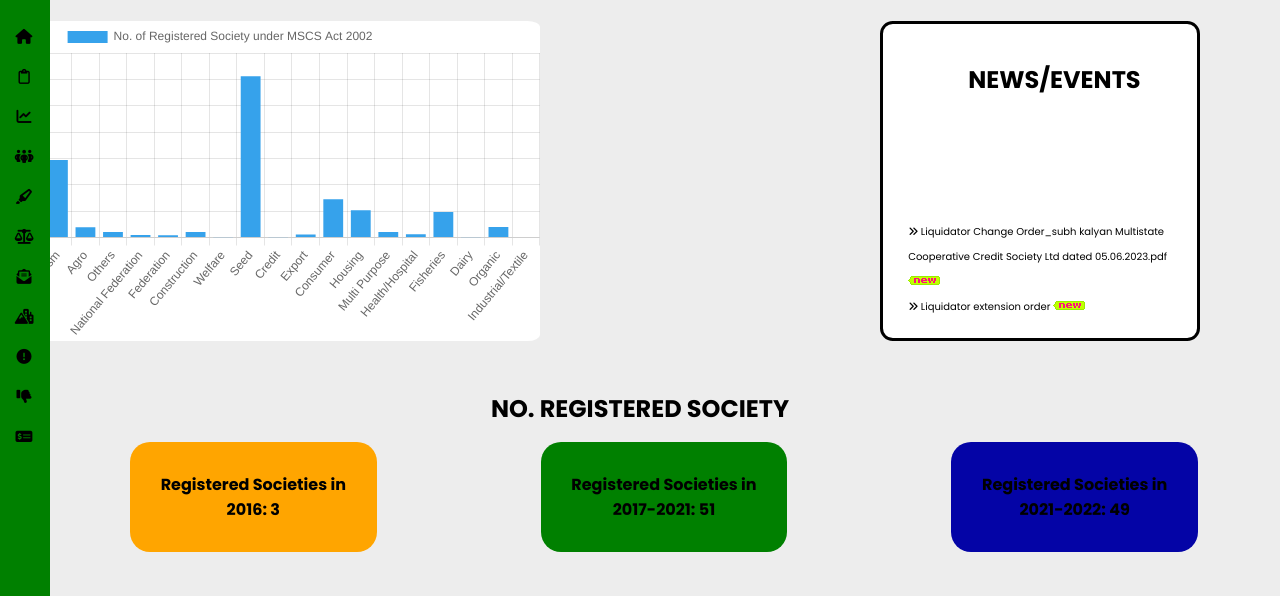
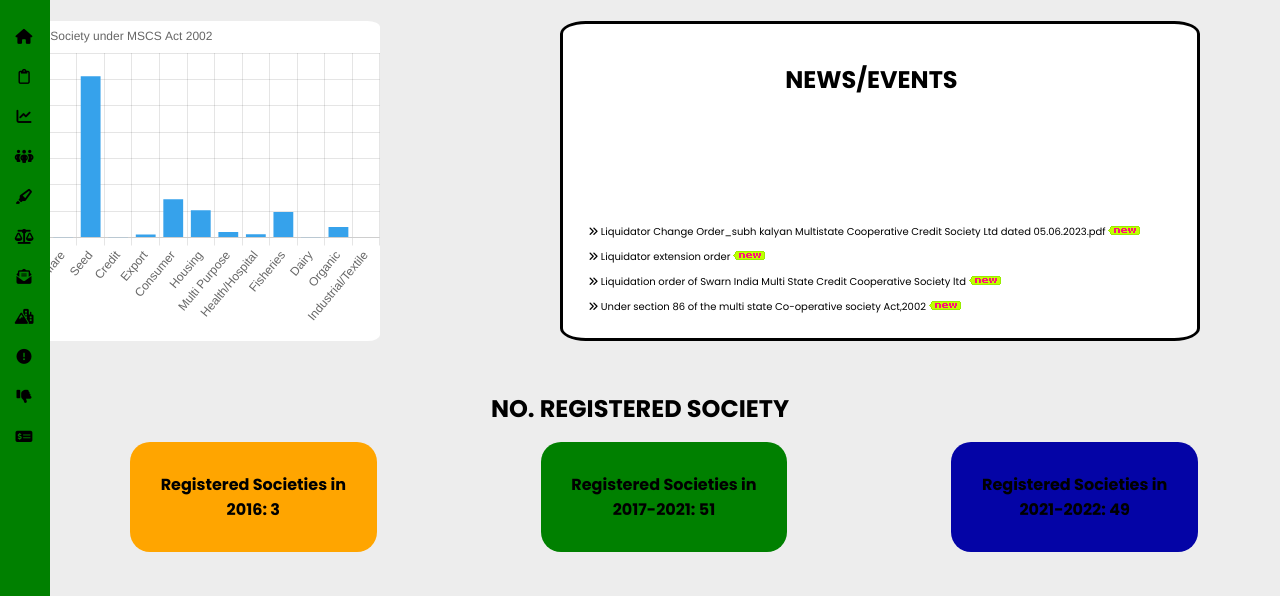
Before and after one commit to nikhillodha1999/CRCS, a plain HTML site: page index.html in a window 1280 px wide. Shown: the part 69-665 px from the top of the page. Drawn offline with nearby package versions, Linux system fonts and the light colour scheme.

Commit message:
Update graph.css

```diff
--- a/CSS/graph.css
+++ b/CSS/graph.css
@@ -12,7 +12,7 @@
     background-color: white;
     border-radius: 2%;
     margin-top: 40px;
-    margin-left: -100px;
+    margin-left: -260px;
 }
 
 .event {
@@ -23,7 +23,7 @@
 .news {
     margin-top: 40px;
     height: 20em;
-    width: 20em;
+    width: 40em;
     border: 3px solid black;
     background-color: white;
     float: right;
@@ -34,7 +34,7 @@
 }
 
 .scrolling-words-box {
-    width: 17.8em;
+    width: 38em;
     float: left;
     margin-left: -90px;
     /* height: 5em; */
```
